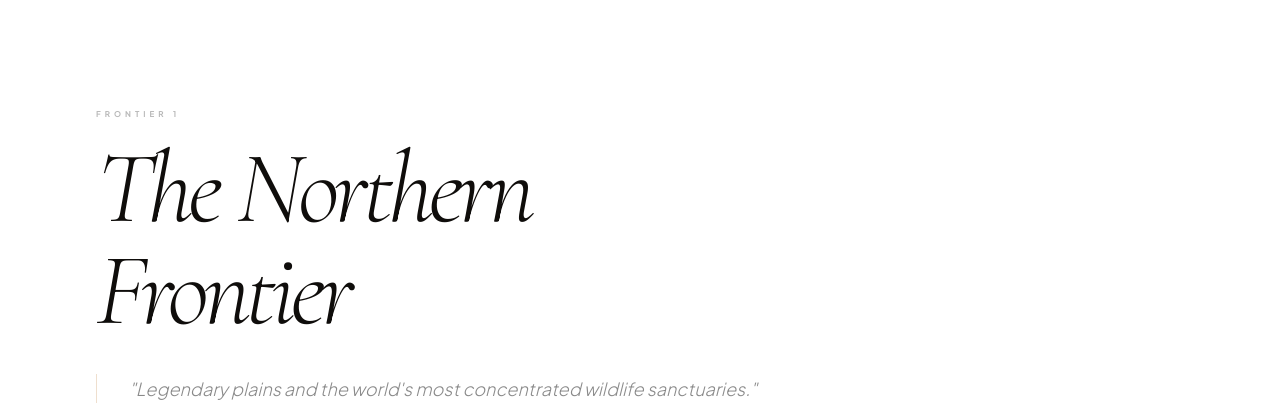
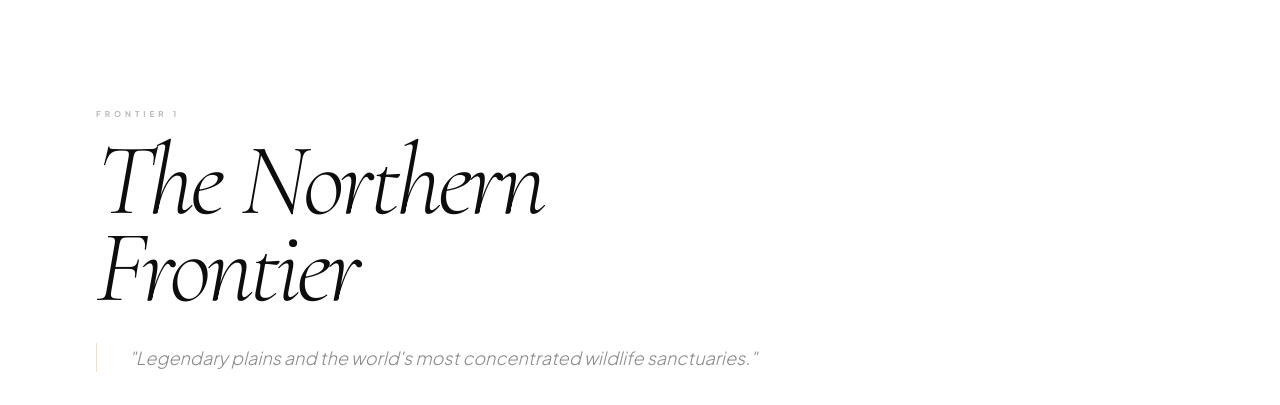
Before and after one commit to yamarames/my-nextjs-site, a React (Vite) app: page /safaris in a window 1280 px wide. Shown: the part 820-1225 px from the top of the page. Built offline with nearby package versions, Linux system fonts and the light colour scheme; the HTML template or start-up script is replaced by a standard one.

Commit message:
style: refine safaris asymmetrical grid

```diff
--- a/src/pages/Safaris.tsx
+++ b/src/pages/Safaris.tsx
@@ -107,7 +107,7 @@ export default function Safaris() {
           <div className="max-w-[1400px] mx-auto px-6 sm:px-12 lg:px-24">
             <div className="mb-24 max-w-2xl">
               <span className="text-[8px] font-bold tracking-[0.5em] uppercase text-charcoal/30 block mb-4">Frontier {fIndex + 1}</span>
-              <h2 className="text-huge font-display italic leading-none tracking-tighter mb-8">{frontier.name}</h2>
+              <h2 className="text-huge mb-8">{frontier.name}</h2>
               <p className="text-charcoal/50 text-lg font-light leading-relaxed italic border-l border-amber/30 pl-8">
                 "{frontier.description}"
               </p>
```
